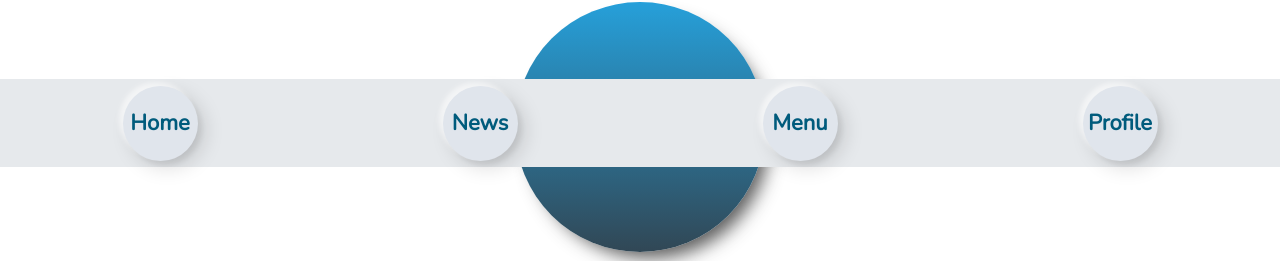
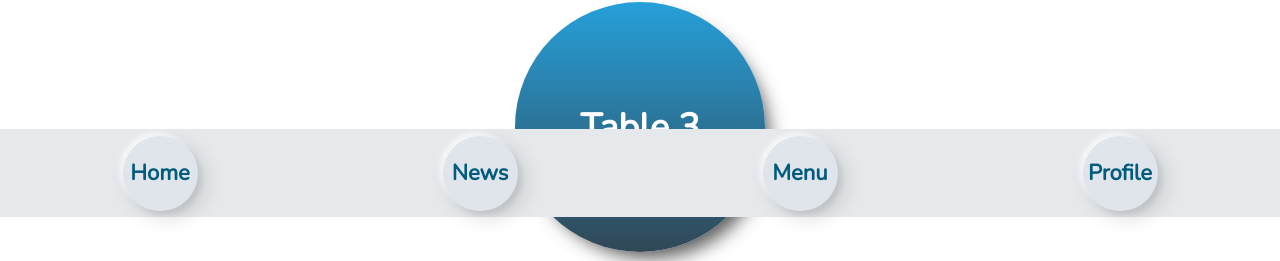
Before and after one commit to inzamam1/qr_app, a React (Create React App) app: page / in a window 1280 px wide. Shown: the part 683-944 px from the top of the page. Built offline with nearby package versions, Linux system fonts and the light colour scheme; no server answers; the database is empty.

Commit message:
Fixed the navbar

```diff
--- a/src/Navbar.css
+++ b/src/Navbar.css
@@ -9,11 +9,9 @@
   margin: auto;
 }
 
-
 .navicon {
   width: 100px;
 }
-
 
 .user_icon {
   width: 50px;
@@ -32,23 +30,22 @@ span {
   bottom: 0; /* Stay at the bottom */
   width: 100%; /* Full width */
   transition: bottom 0.3s; /* Transition effect when sliding down (and up) */
-  padding-top: 20px ;
+  padding-top: 20px;
   padding-bottom: 20px;
 }
 
-
-.bottom_navbar{
+.bottom_navbar {
   display: flex;
   flex-direction: row;
   justify-content: space-around;
   align-items: center;
   width: 350px;
   position: relative;
-  transition:box-shadow 0.6s cubic-bezier(.79,.21,.06,.81);
+  transition: box-shadow 0.6s cubic-bezier(0.79, 0.21, 0.06, 0.81);
   border-radius: 0px;
 }
 
-.btn{
+.btn {
   height: 75px;
   width: 75px;
   border-radius: 50%;
@@ -57,26 +54,22 @@ span {
   flex-direction: column;
   justify-content: center;
   align-items: center;
-  -webkit-tap-highlight-color: rgba(0,0,0,0);
+  -webkit-tap-highlight-color: rgba(0, 0, 0, 0);
   -webkit-tap-highlight-color: transparent;
   box-shadow:
-   /* -7px -7px 20px 0px #fff9, */
-   -4px -4px 5px 0px #fff9,
-   7px 7px 20px 0px #0002,
-   4px 4px 5px 0px #0001,
-   inset 0px 0px 0px 0px #fff9,
-   inset 0px 0px 0px 0px #0001,
-   inset 0px 0px 0px 0px #fff9,
-   inset 0px 0px 0px 0px #0001;
- transition:box-shadow 0.6s cubic-bezier(.79,.21,.06,.81);
+   /* -7px -7px 20px 0px #fff9, */ -4px -4px 5px 0px #fff9,
+    7px 7px 20px 0px #0002, 4px 4px 5px 0px #0001, inset 0px 0px 0px 0px #fff9,
+    inset 0px 0px 0px 0px #0001, inset 0px 0px 0px 0px #fff9,
+    inset 0px 0px 0px 0px #0001;
+  transition: box-shadow 0.6s cubic-bezier(0.79, 0.21, 0.06, 0.81);
   font-size: 22px;
   font-weight: bold;
   color: #005b7c;
   text-decoration: none;
 }
-.btn:active{
-  box-shadow:  4px 4px 6px 0 rgba(255,255,255,.5),
-              -4px -4px 6px 0 rgba(116, 125, 136, .2),
-    inset -4px -4px 6px 0 rgba(255,255,255,.5),
-    inset 4px 4px 6px 0 rgba(116, 125, 136, .3);
+.btn:active {
+  box-shadow: 4px 4px 6px 0 rgba(255, 255, 255, 0.5),
+    -4px -4px 6px 0 rgba(116, 125, 136, 0.2),
+    inset -4px -4px 6px 0 rgba(255, 255, 255, 0.5),
+    inset 4px 4px 6px 0 rgba(116, 125, 136, 0.3);
 }
--- a/src/Navbar.js
+++ b/src/Navbar.js
@@ -4,19 +4,17 @@ import { Link } from "react-router-dom";
 import "./Navbar.css";
 
 function Navbar({ username }) {
-
   /* When the user scrolls down, hide the navbar. When the user scrolls up, show the navbar */
   var prevScrollpos = window.pageYOffset;
-  window.onscroll = function() {
+  window.onscroll = function () {
     var currentScrollPos = window.pageYOffset;
     if (prevScrollpos > currentScrollPos) {
       document.getElementById("bnb").style.bottom = "0";
     } else {
-      document.getElementById("bnb").style.bottom = "-50px";
+      document.getElementById("bnb").style.bottom = "-100px";
     }
     prevScrollpos = currentScrollPos;
-  }
-
+  };
 
   return (
     <div>
@@ -44,12 +42,12 @@ function Navbar({ username }) {
         </div>
       </nav>
 
-    <div class ="bottom_navbar" id="bnb">
-    <a href="#" class="btn">Home</a>
-    <a href="#" class="btn">News</a>
-    <a href="#" class="btn">Menu</a>
-    <a href="#" class="btn">Profile</a>
-    </div>
+      <div class="bottom_navbar" id="bnb">
+        <btn class="btn">Home</btn>
+        <btn class="btn">News</btn>
+        <btn class="btn">Menu</btn>
+        <btn class="btn">Profile</btn>
+      </div>
     </div>
   );
 }
```
Also changed, not shown: public/index.html (+0 -11 lines).
